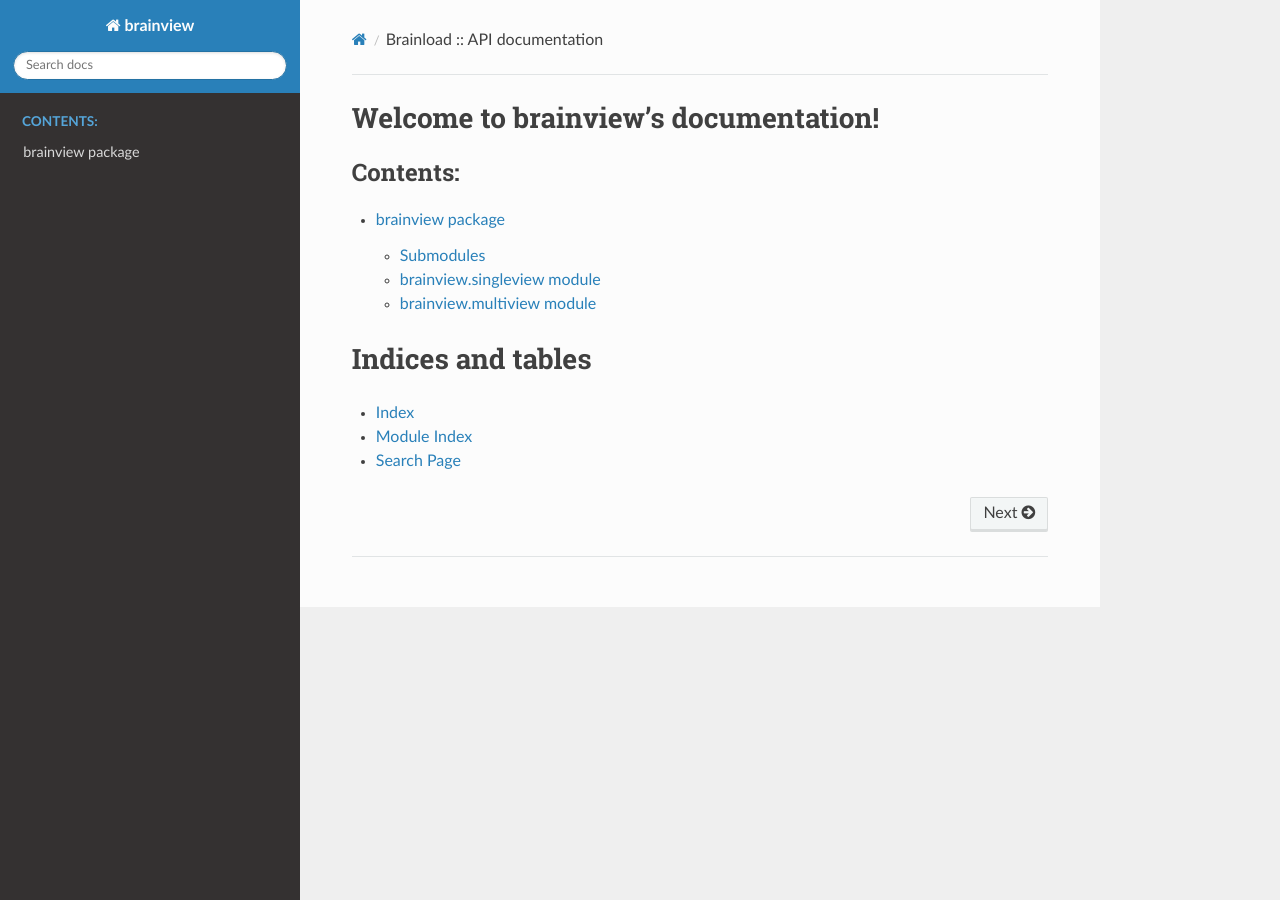
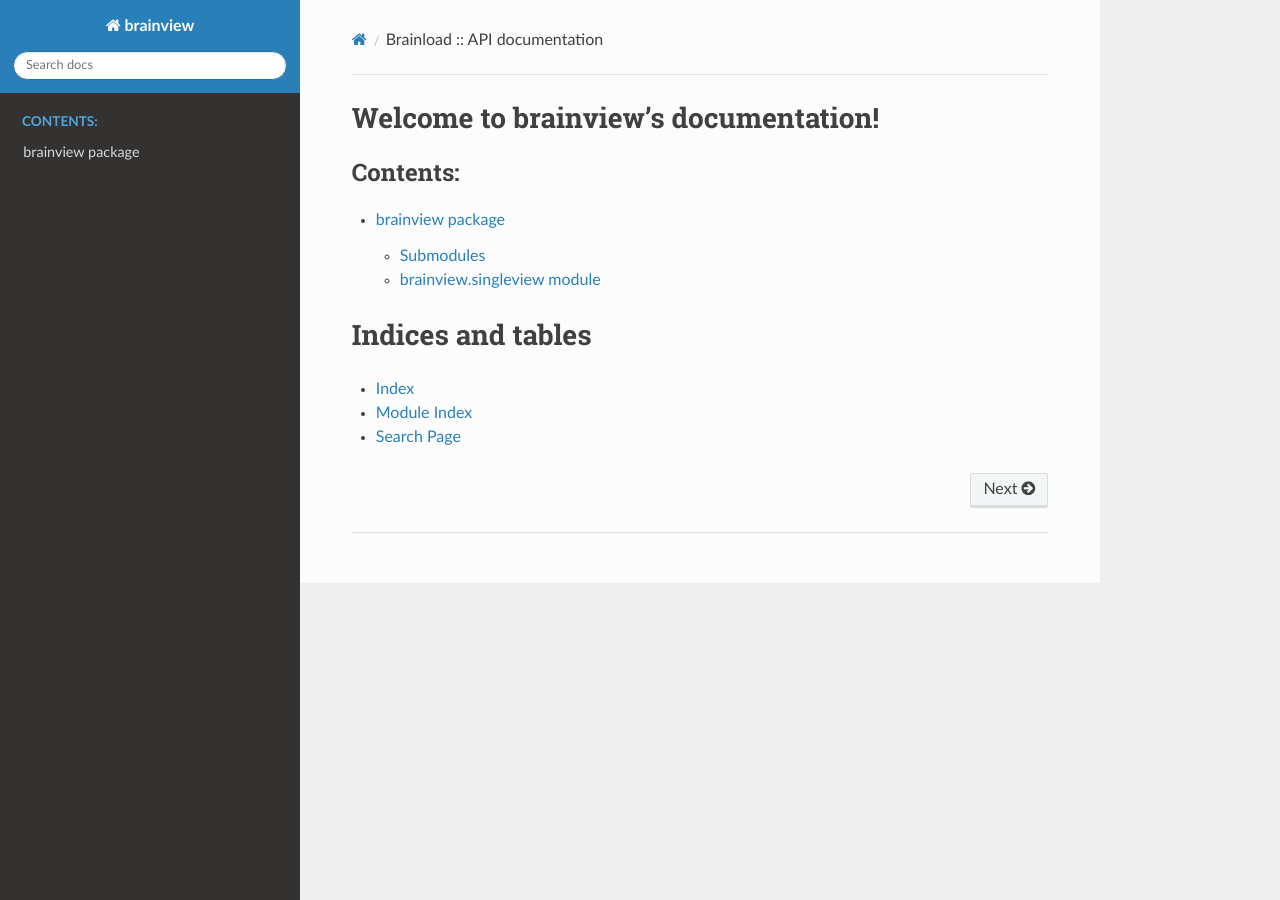
Before and after one commit to dfsp-spirit/brainview, a Sphinx documentation site: the page built from doc/index.rst, in a window 1280 px wide. Built offline with Sphinx 7.4.7 and the Read the Docs theme 2.0.0, drawn with Linux system fonts in a browser that asks for light colours.

```diff
--- a/doc/brainview.rst
+++ b/doc/brainview.rst
@@ -16,11 +16,3 @@ brainview.singleview module
     :members:
     :undoc-members:
     :show-inheritance:
-
-brainview.multiview module
---------------------------
-
-.. automodule:: brainview.multiview
-    :members:
-    :undoc-members:
-    :show-inheritance:
```
Also changed, not shown: 1 other file.
